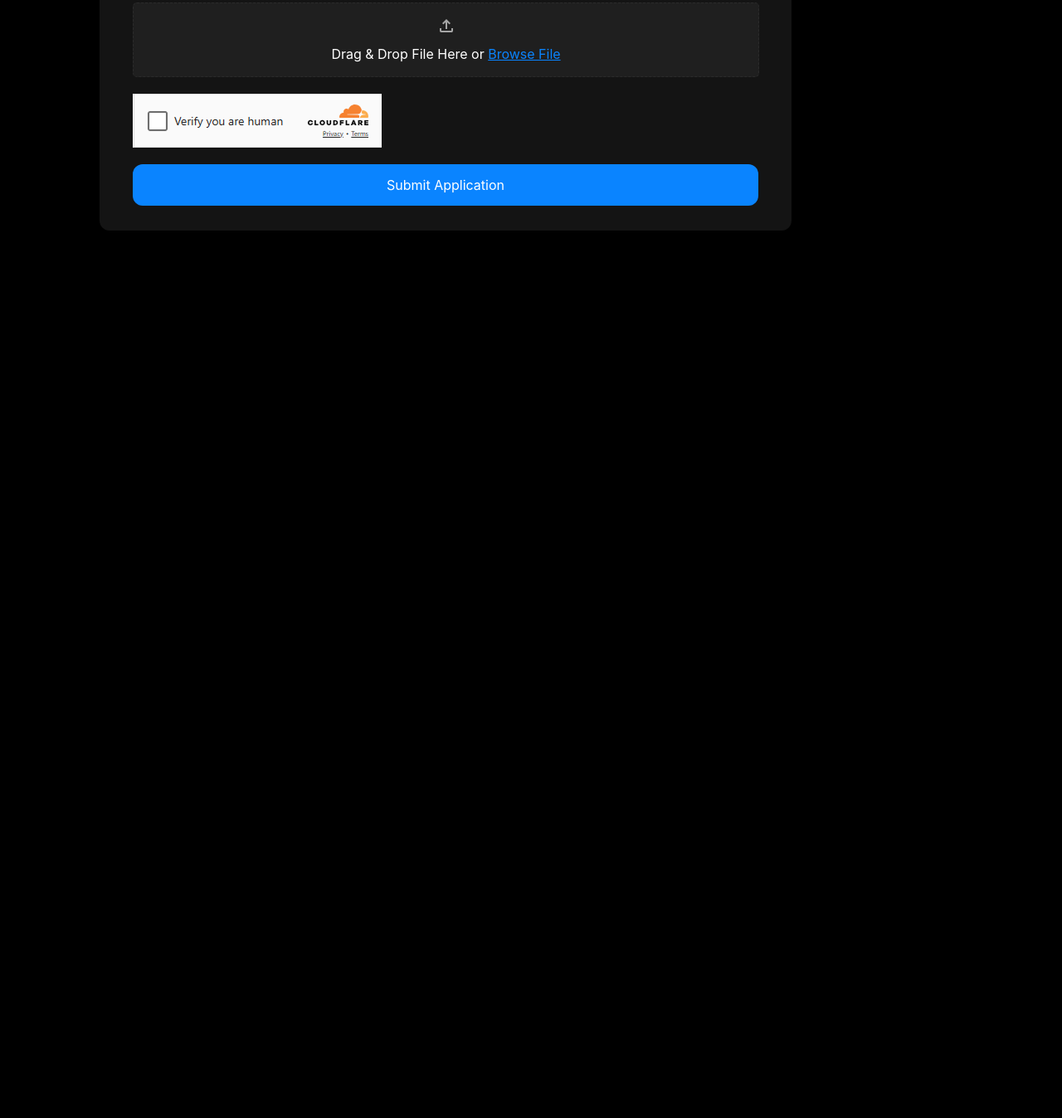
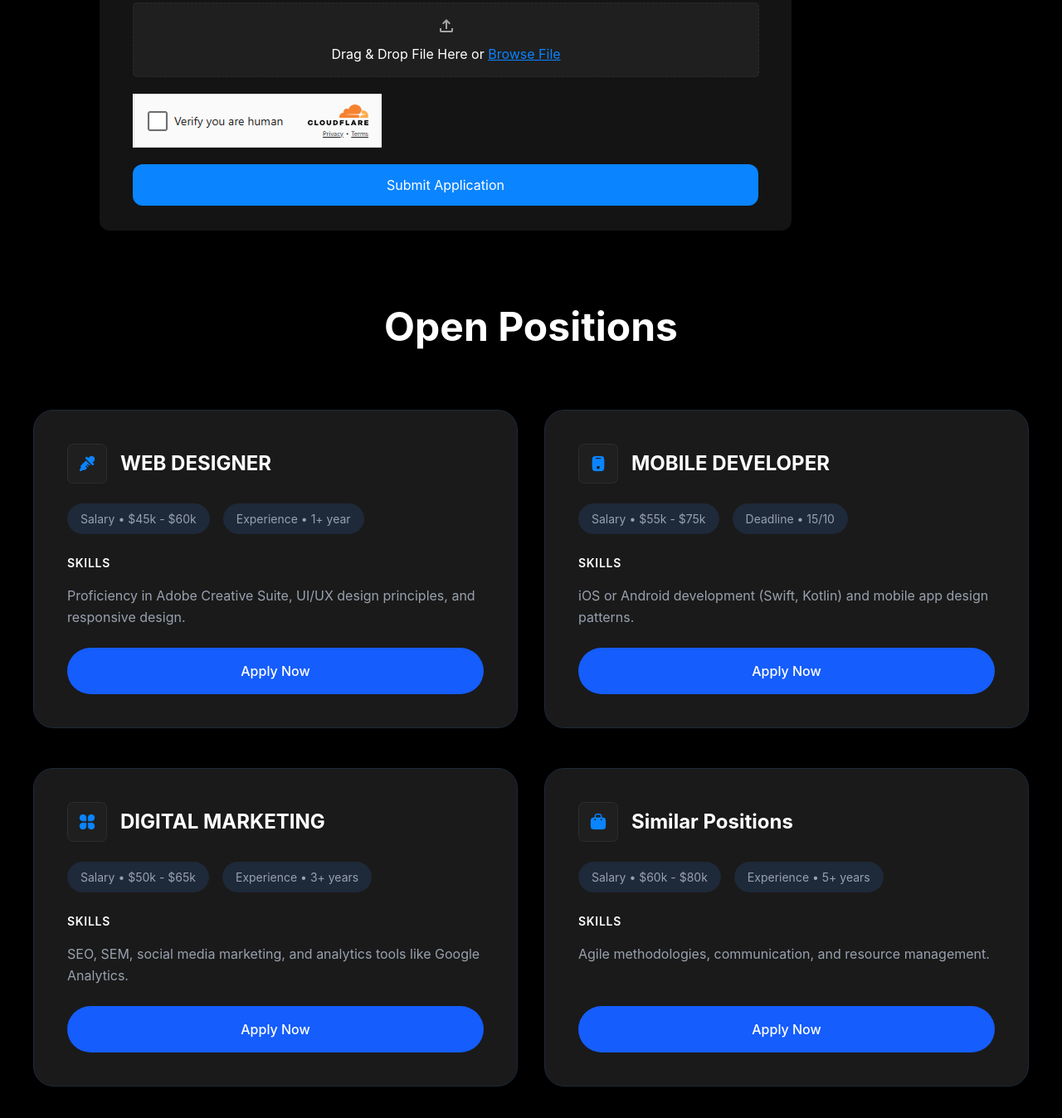
Before and after one commit to zargulak11-hash/git-exam-week2, a website: page src/index3.html in a window 1280 px wide. Shown: the part 2684-4032 px from the top of the page at 83% size. Before the commit the page ends 2962 px from the top, so only its background shows below. Drawn offline with nearby package versions, Linux system fonts and the light colour scheme; files that its build step writes are made by us from their sources.

Commit message:
commit4_proect4

```diff
--- a/src/index3.html
+++ b/src/index3.html
@@ -121,4 +121,90 @@
     <img src="./images/image 8.png" alt="">
     <button class="w-[350px] lg:w-[754px] h-[50px] rounded-[12px] mt-[20px] bg-[#0A84FF] text-[white]">Submit Application</button>
  </section>
+ <section class="flex flex-col items-center justify-center py-[80px] px-[24px] text-[white]">
+  <div class="w-full max-w-[1200px] flex flex-col items-center gap-[64px]">
+
+    <h2 class="text-[40px] lg:text-[48px] font-bold text-center">
+      Open Positions
+    </h2>
+
+    <div class="w-full flex flex-col gap-[48px]">
+      <div class="flex flex-col lg:flex-row gap-[32px]">
+        <div class="bg-[#1A1A1A] rounded-[24px] p-[40px] flex-1 border border-gray-800 flex flex-col gap-[24px]">
+          <div class="flex items-center gap-[16px]">
+            <img src="./images/Icon Container.png" alt="" class="w-[48px] h-[48px] object-contain">
+            <h3 class="text-[24px] font-bold">WEB DESIGNER</h3>
+          </div>
+          <div class="flex flex-wrap gap-[16px] text-gray-400">
+            <p class="bg-gray-800 px-[16px] py-[8px] rounded-full text-[14px]">Salary • $45k - $60k</p>
+            <p class="bg-gray-800 px-[16px] py-[8px] rounded-full text-[14px]">Experience • 1+ year</p>
+          </div>
+          <div class="flex flex-col gap-[16px]">
+            <p class="font-semibold uppercase text-[14px] tracking-wider">Skills</p>
+            <p class="text-gray-400 leading-relaxed">Proficiency in Adobe Creative Suite, UI/UX design principles, and responsive design.</p>
+          </div>
+          <button class="bg-blue-600 hover:bg-blue-700 text-white py-[16px] rounded-full font-medium transition w-full mt-auto">
+            Apply Now
+          </button>
+        </div>
+
+        <div class="bg-[#1A1A1A] rounded-[24px] p-[40px] flex-1 border border-gray-800 flex flex-col gap-[24px]">
+          <div class="flex items-center gap-[16px]">
+            <img src="./images/Icon Container (1).png" alt="" class="w-[48px] h-[48px] object-contain">
+            <h3 class="text-[24px] font-bold">MOBILE DEVELOPER</h3>
+          </div>
+          <div class="flex flex-wrap gap-[16px] text-gray-400">
+            <p class="bg-gray-800 px-[16px] py-[8px] rounded-full text-[14px]">Salary • $55k - $75k</p>
+            <p class="bg-gray-800 px-[16px] py-[8px] rounded-full text-[14px]">Deadline • 15/10</p>
+          </div>
+          <div class="flex flex-col gap-[16px]">
+            <p class="font-semibold uppercase text-[14px] tracking-wider">Skills</p>
+            <p class="text-gray-400 leading-relaxed">iOS or Android development (Swift, Kotlin) and mobile app design patterns.</p>
+          </div>
+          <button class="bg-blue-600 hover:bg-blue-700 text-white py-[16px] rounded-full font-medium transition w-full mt-auto">
+            Apply Now
+          </button>
+        </div>
+      </div>
+
+      <div class="flex flex-col lg:flex-row gap-[32px]">
+        <div class="bg-[#1A1A1A] rounded-[24px] p-[40px] flex-1 border border-gray-800 flex flex-col gap-[24px]">
+          <div class="flex items-center gap-[16px]">
+            <img src="./images/Icon Container (2).png" alt="" class="w-[48px] h-[48px] object-contain">
+            <h3 class="text-[24px] font-bold">DIGITAL MARKETING</h3>
+          </div>
+          <div class="flex flex-wrap gap-[16px] text-gray-400">
+            <p class="bg-gray-800 px-[16px] py-[8px] rounded-full text-[14px]">Salary • $50k - $65k</p>
+            <p class="bg-gray-800 px-[16px] py-[8px] rounded-full text-[14px]">Experience • 3+ years</p>
+          </div>
+          <div class="flex flex-col gap-[16px]">
+            <p class="font-semibold uppercase text-[14px] tracking-wider">Skills</p>
+            <p class="text-gray-400 leading-relaxed">SEO, SEM, social media marketing, and analytics tools like Google Analytics.</p>
+          </div>
+          <button class="bg-blue-600 hover:bg-blue-700 text-white py-[16px] rounded-full font-medium transition w-full mt-auto">
+            Apply Now
+          </button>
+        </div>
+
+        <div class="bg-[#1A1A1A] rounded-[24px] p-[40px] flex-1 border border-gray-800 flex flex-col gap-[24px]">
+          <div class="flex items-center gap-[16px]">
+            <img src="./images/Icon Container (3).png" alt="" class="w-[48px] h-[48px] object-contain">
+            <h3 class="text-[24px] font-bold">Similar Positions</h3>
+          </div>
+          <div class="flex flex-wrap gap-[16px] text-gray-400">
+            <p class="bg-gray-800 px-[16px] py-[8px] rounded-full text-[14px]">Salary • $60k - $80k</p>
+            <p class="bg-gray-800 px-[16px] py-[8px] rounded-full text-[14px]">Experience • 5+ years</p>
+          </div>
+          <div class="flex flex-col gap-[16px]">
+            <p class="font-semibold uppercase text-[14px] tracking-wider">Skills</p>
+            <p class="text-gray-400 leading-relaxed">Agile methodologies, communication, and resource management.</p>
+          </div>
+          <button class="bg-blue-600 hover:bg-blue-700 text-white py-[16px] rounded-full font-medium transition w-full mt-auto">
+            Apply Now
+          </button>
+        </div>
+      </div>
+    </div>
+  </div>
+</section>
     </main>
```
